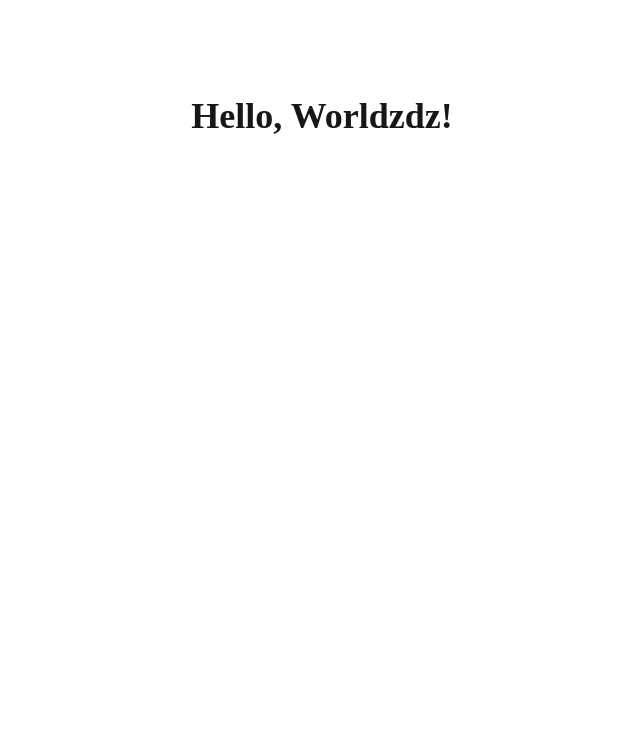
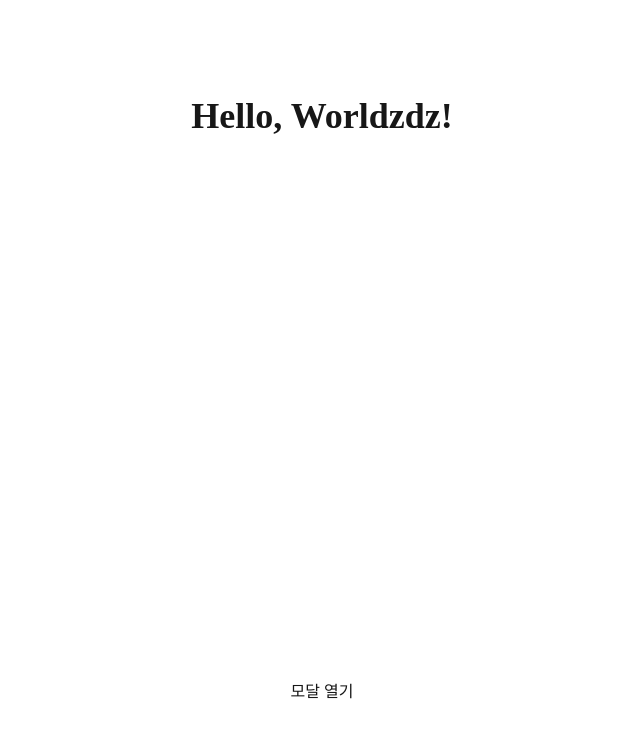
Before and after one commit to slidtodo/frontend, a Next.js app: page / in a window 1280 px wide. Shown: the top 738 px of the page, without its empty margins (318-958 px from the left). Built offline with nearby package versions, Linux system fonts and the light colour scheme.

Commit message:
feat: 모달 들어왔을 때 title 인풋에 오토 포커스

```diff
--- a/src/app/page.tsx
+++ b/src/app/page.tsx
@@ -1,7 +1,12 @@
+'use client';
+import { useTodoCreateModal } from '@/features/todo/hooks/useTodoCreateModal';
+
 export default function Home() {
+  const { openTodoCreateModal } = useTodoCreateModal();
   return (
     <main className="flex min-h-screen flex-col items-center justify-between p-24">
       <h1 className="text-4xl font-bold">Hello, Worldzdz!</h1>
+      <button onClick={openTodoCreateModal}>모달 열기</button>
     </main>
   );
 }
--- a/src/features/todo/components/manual/TodoCreateModal/index.tsx
+++ b/src/features/todo/components/manual/TodoCreateModal/index.tsx
@@ -8,13 +8,13 @@ import { useModalStore } from '@/shared/stores/useModalStore';
 import clsx from 'clsx';
 import { XIcon } from 'lucide-react';
 import { ImageType } from '@/features/todo/components/types/types';
-import { useState } from 'react';
+import { useEffect, useRef, useState } from 'react';
 import { useForm, useWatch } from 'react-hook-form';
 import { TagInput } from './TagInput';
 import LinkInput from './LinkInput';
 import ImageInput from './ImageInput';
 import DateInput from './DateInput';
-import { formatDate, formatDateForAPI } from '@/shared/utils/utils';
+import { formatDateForAPI } from '@/shared/utils/utils';
 
 interface TodoCreateForm {
   title: string;
@@ -86,6 +86,7 @@ export default function TodoCreateModal() {
       {/* 제목 */}
       <FormField label="제목" required>
         <Input
+          autoFocus
           {...register('title', { required: '제목은 필수입니다.' })}
           placeholder="할 일의 제목을 적어주세요"
           className="h-11 rounded-xl border-[#CCC] p-3 text-sm font-normal text-[#333] placeholder:text-[#737373] md:h-14 md:rounded-2xl md:p-4 md:text-base"
```
